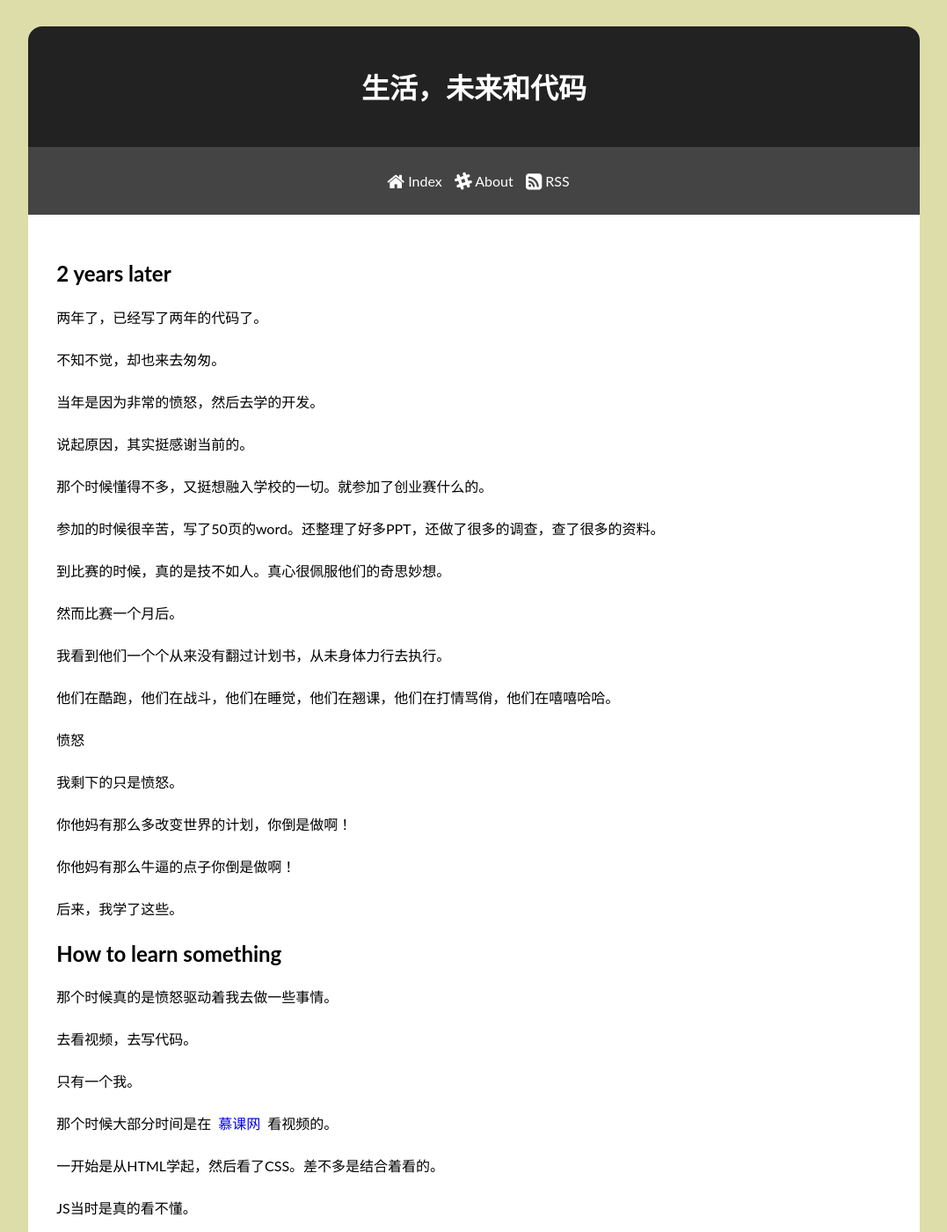
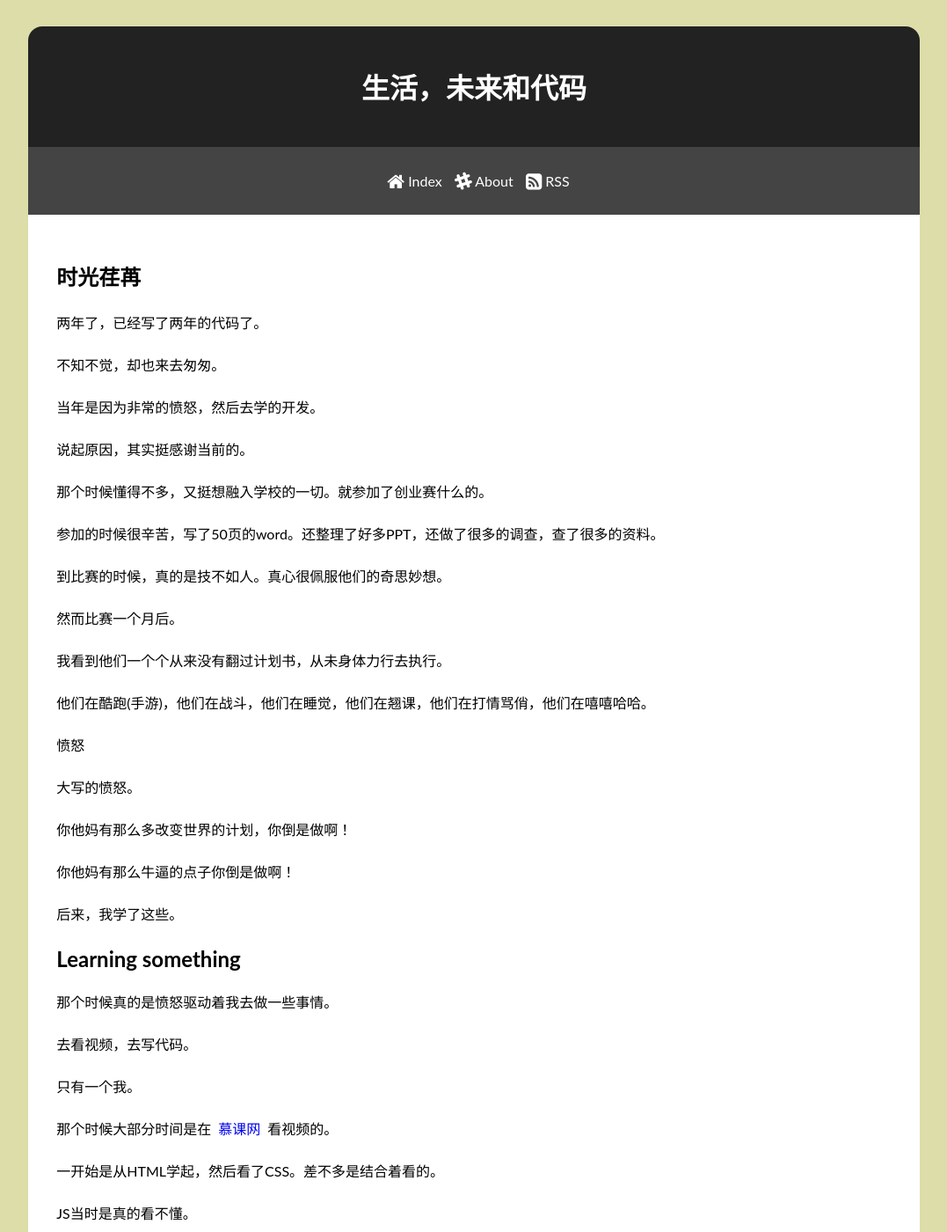
Before and after one commit to AnnatarHe/AnnatarHe.github.io, a Jekyll site: the page built from _posts/2015-11-30-life-future-and-code.md, in a window 1280 px wide and 1400 px high. Shown: the whole window at 88% size, without its empty margins (101-1178 px from the left). Built offline with Jekyll 4.4.1, drawn with Linux system fonts in a browser that asks for light colours; nearby versions of some CDN libraries; some web fonts are replaced; comment, search, counter and statistics services are not loaded; some of the changed text lies outside the part shown.

Commit message:
update this article "life future and code"

```diff
--- a/_posts/2015-11-30-life-future-and-code.md
+++ b/_posts/2015-11-30-life-future-and-code.md
@@ -4,7 +4,7 @@ title: 生活，未来和代码
 tags: life code
 ---
 
-## 2 years later
+## 时光荏苒
 
 两年了，已经写了两年的代码了。
 
@@ -24,11 +24,11 @@ tags: life code
 
 我看到他们一个个从来没有翻过计划书，从未身体力行去执行。
 
-他们在酷跑，他们在战斗，他们在睡觉，他们在翘课，他们在打情骂俏，他们在嘻嘻哈哈。
+他们在酷跑(手游)，他们在战斗，他们在睡觉，他们在翘课，他们在打情骂俏，他们在嘻嘻哈哈。
 
 愤怒
 
-我剩下的只是愤怒。
+大写的愤怒。
 
 你他妈有那么多改变世界的计划，你倒是做啊！
 
@@ -36,7 +36,7 @@ tags: life code
 
 后来，我学了这些。
 
-## How to learn something
+## Learning something
 
 那个时候真的是愤怒驱动着我去做一些事情。
 
@@ -136,7 +136,7 @@ Node很新，JavaScript很棒。我之前说过，我挺喜欢写JS的，所以
 
 最近写了一个App的Server端，就是用Node写的。运行起来挺不错的。
 
-而爬虫是坑。因为非阻塞异步的特性，整个循环不敢跑起来。写过一点儿，却一直不敢用。
+而爬虫不太给力。因为非阻塞异步的特性，整个循环不敢跑起来。写过一点儿，却一直不敢用。
 
 JS学的时候大概有一个月左右精力是在Angular上的。当时纳闷了，为什么后端的MVC要用到前端，这前端怎么用啊？
 
@@ -224,6 +224,7 @@ JS学的时候大概有一个月左右精力是在Angular上的。当时纳闷
 <?php
 $foo = $_GET['foo'];
 mysqli_query($con, "select * from table where foo=$foo");
+?>
 {% endhighlight %}
 
 就差写个`eval`了。
@@ -319,7 +320,7 @@ laravel做后端。
 {% highlight js %}
 let foo = 0;
 
-if ( foo == 0 ) {
+if ( foo === 0 ) {
     console.log('403 forbidden');
 }else {
     console.log('200 OK');
@@ -332,9 +333,7 @@ if ( foo == 0 ) {
 
 然后这个`foo`就变成`1`了。
 
-对我来说
-
-难以置信
+难以置信!!!
 
 其实到现在我仍旧不能理解。为什么世界是这样的。
 
```
Also changed, not shown: other parts of _posts/2015-11-30-life-future-and-code.md (+2 -2 lines).
